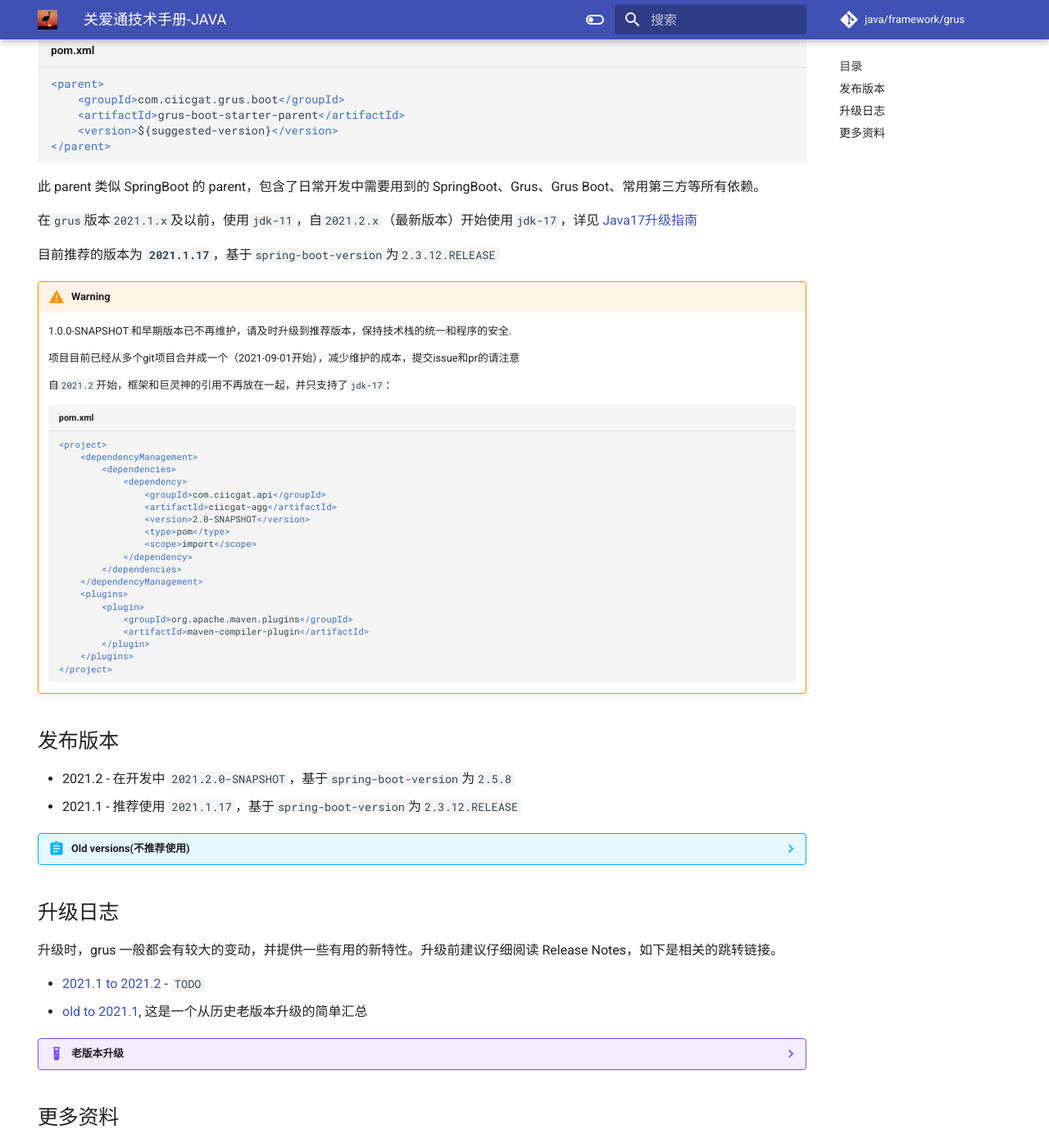
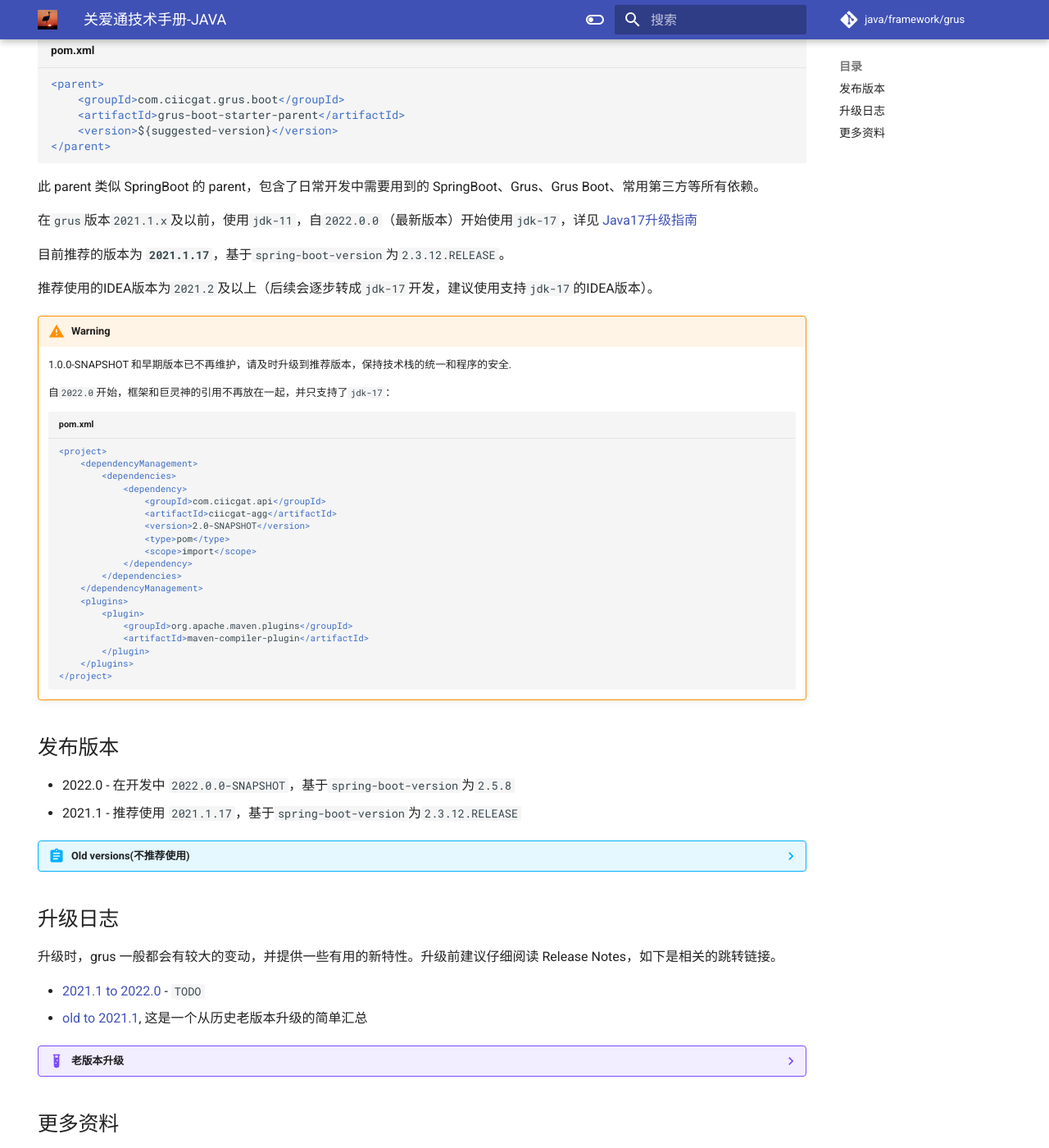
Before and after one commit to guanaitong/grus, an MkDocs documentation site: the page built from docs/index.md, in a window 1280 px wide and 1400 px high, scrolled down 253 px. Shown: the whole window at 82% size. Built offline with MkDocs 1.6.1 and Material for MkDocs 9.7.7, drawn with Linux system fonts in a browser that asks for light colours.

Commit message:
test: upgrade snapshot 2021.2.0 to 2022.0.0

````diff
--- a/docs/index.md
+++ b/docs/index.md
@@ -17,17 +17,17 @@
 
 此 parent 类似 SpringBoot 的 parent，包含了日常开发中需要用到的 SpringBoot、Grus、Grus Boot、常用第三方等所有依赖。
 
-在`grus`版本`2021.1.x`及以前，使用`jdk-11`，自`2021.2.x`（最新版本）开始使用`jdk-17`，详见 [Java17升级指南](framework/others/grus-17.md)
+在`grus`版本`2021.1.x`及以前，使用`jdk-11`，自`2022.0.0`（最新版本）开始使用`jdk-17`，详见 [Java17升级指南](framework/others/grus-17.md)
 
-目前推荐的版本为 **`2021.1.17`**，基于`spring-boot-version`为`2.3.12.RELEASE`
+目前推荐的版本为 **`2021.1.17`**，基于`spring-boot-version`为`2.3.12.RELEASE`。
+
+推荐使用的IDEA版本为`2021.2`及以上（后续会逐步转成`jdk-17`开发，建议使用支持`jdk-17`的IDEA版本）。
 
 !!! warning
 
     1.0.0-SNAPSHOT 和早期版本已不再维护，请及时升级到推荐版本，保持技术栈的统一和程序的安全.
 
-    项目目前已经从多个git项目合并成一个（2021-09-01开始），减少维护的成本，提交issue和pr的请注意
-
-    自`2021.2`开始，框架和巨灵神的引用不再放在一起，并只支持了`jdk-17`：
+    自`2022.0`开始，框架和巨灵神的引用不再放在一起，并只支持了`jdk-17`：
 
     ```xml title="pom.xml"
     <project>
@@ -53,7 +53,7 @@
 
 ## 发布版本
 
-- 2021.2 - 在开发中 `2021.2.0-SNAPSHOT`，基于`spring-boot-version`为`2.5.8`
+- 2022.0 - 在开发中 `2022.0.0-SNAPSHOT`，基于`spring-boot-version`为`2.5.8`
 - 2021.1 - 推荐使用 `2021.1.17`，基于`spring-boot-version`为`2.3.12.RELEASE`
 
 ??? abstract "Old versions(不推荐使用)"
@@ -66,7 +66,7 @@
 
 升级时，grus 一般都会有较大的变动，并提供一些有用的新特性。升级前建议仔细阅读 Release Notes，如下是相关的跳转链接。
 
-- [2021.1 to 2021.2](https://gitlab.wuxingdev.cn/java/framework/grus/wikis/grus-2021.2-release-notes) - `TODO`
+- [2021.1 to 2022.0](https://gitlab.wuxingdev.cn/java/framework/grus/wikis/grus-2021.2-release-notes) - `TODO`
 - [old to 2021.1](https://gitlab.wuxingdev.cn/java/framework/grus/wikis/grus-2021.1-release-notes), 这是一个从历史老版本升级的简单汇总
 
 ??? example "老版本升级"
--- a/pom.xml
+++ b/pom.xml
@@ -1,6 +1,6 @@
 <?xml version="1.0" encoding="UTF-8"?>
 <!--
-  ~ Copyright 2007-2021, CIIC Guanaitong, Co., Ltd.
+  ~ Copyright 2007-2022, CIIC Guanaitong, Co., Ltd.
   ~ All rights reserved.
   -->
 
@@ -75,7 +75,7 @@
         <project.build.sourceEncoding>UTF-8</project.build.sourceEncoding>
         <project.reporting.outputEncoding>UTF-8</project.reporting.outputEncoding>
         <!--@see https://maven.apache.org/maven-ci-friendly.html -->
-        <revision>2021.2.0-SNAPSHOT</revision>
+        <revision>2022.0.0-SNAPSHOT</revision>
         <java.version>17</java.version>
         <resource.delimiter>@</resource.delimiter>
         <spring-boot.version>2.5.8</spring-boot.version>
````
Also changed, not shown: 1 other file.
